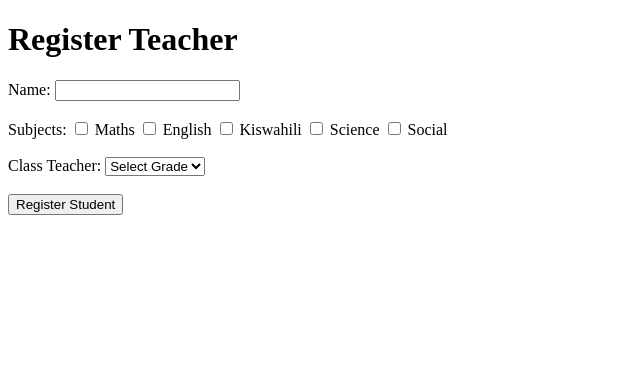
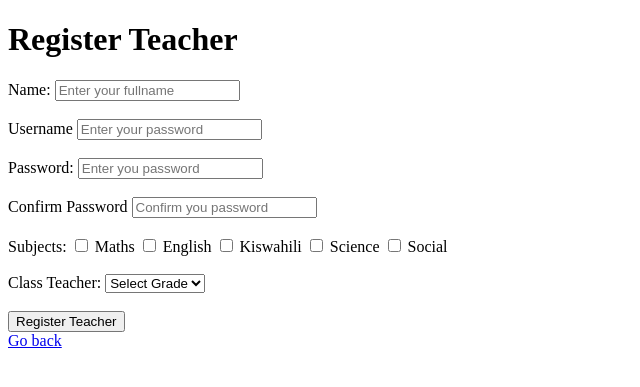
Before and after one commit to collins05-munene/dj4e-projects, a Django app: page /create-teacher/ in a window 1280 px wide. Shown: the top 387 px of the page, without its empty margins (0-640 px from the left). Run offline with Django 5.2, Linux system fonts and the light colour scheme; data comes from the database, SQL or seed files in the repository; both versions use the stored data as it was after the commit.

Commit message:
Day 4: Basic concepts for Schoold folder completed on Day 3

```diff
--- a/School/apps/templates/apps/create-teacher.html
+++ b/School/apps/templates/apps/create-teacher.html
@@ -7,7 +7,13 @@
     <form method="POST">
         {% csrf_token %}
         <label>Name: </label>
-        <input type="text" name="name" required>
+        <input type="text" name="name" placeholder='Enter your fullname' required><br><br>
+        <label>Username</label>
+        <input type="text" name="username" placeholder="Enter your password" required><br><br>
+        <label>Password: </label>
+        <input type="password" name="password" placeholder="Enter you password" required><br><br>
+        <label>Confirm Password</label>
+        <input type="password" name="confirm_password" placeholder="Confirm you password" required>
         <br>
         <br>
         <label>Subjects: </label>
@@ -25,6 +31,13 @@
             {% endfor %}
         </select>
         <br><br>
-        <button type="submit">Register Student</button>
+        <button type="submit">Register Teacher</button>
     </form>
+    {% if messages %}
+        {% for message in messages %}
+            <p>{{message}}</p>
+        {% endfor %}
+    {% endif %}
+    <a href="{% url 'admin-page' %}">Go back</a>
+
 {% endblock %}
--- a/School/apps/templates/apps/teacher-dashboard.html
+++ b/School/apps/templates/apps/teacher-dashboard.html
@@ -8,8 +8,7 @@
     {% csrf_token %}
     <button type="submit">Logout</button>
     </form>
-    <a href="{% url 'teacher-details' %}">Teacher Details</a>
-    <a href="{% url 'admin-page' %}">Admin Page</a>
+
 
 </ul>
     <h1> Welcome back, <span style="color: rgb(50, 86, 243);">{{user.username}}</span></h1>
--- a/School/apps/templates/apps/teacher-details.html
+++ b/School/apps/templates/apps/teacher-details.html
@@ -56,4 +56,9 @@
             {% endfor %}
         </tbody>
     </table>
+    {% if messages %}
+        {% for message in messages %}
+            <p>{{message}}</p>
+        {% endfor %}
+    {% endif %}
 {% endblock %}
--- a/School/apps/views.py
+++ b/School/apps/views.py
@@ -6,7 +6,8 @@ from .models import Student, Grade, Subject, Teacher
 from django.contrib.auth.mixins import LoginRequiredMixin, UserPassesTestMixin
 from django.contrib.auth import authenticate, login
 from django.contrib.auth.forms import AuthenticationForm
-
+from django.contrib.auth.models import User
+from django.contrib import messages
 # Create your views here.
 class CustomLoginView(View):
     def get(self, request):
@@ -48,7 +49,13 @@ class AdminPage(LoginRequiredMixin, UserPassesTestMixin, View):
         return render(request, 'apps/admin.html', context)
 
 
-class TeacherDetails(View):
+class TeacherDetails(LoginRequiredMixin, UserPassesTestMixin, View):
+    def test_func(self):
+        return self.request.user.is_staff
+
+    def handle_no_permission(self):
+        return render(self.request, 'apps/not_authorized.html')
+
     def get(self, request):
         teachers = Teacher.objects.all()
         class_teacher = Grade.objects.all()
@@ -67,21 +74,35 @@ class CreateTeacher(View):
         return render(request, 'apps/create-teacher.html', context)
 
     def post(self, request):
+
         name = request.POST.get('name')
-        grade_id = request.POST.get('grade')
-        subject_ids = request.POST.getlist('subjects')
+        username = request.POST.get('username')
+        password = request.POST.get("password")
+        confirm_password = request.POST.get('confirm_password')
+        selected_subjects = request.POST.getlist('subjects')
+        selected_grade = request.POST.get('grade')
 
-        teacher = Teacher.objects.create(name=name)
 
-        if subject_ids:
-            teacher.subject.set(subject_ids)
+        if password != confirm_password:
+            messages.error(request, "Passwords do not match.")
+            return redirect("create-teacher")
 
-        if grade_id:
-            grade = Grade.objects.get(id=grade_id)
+        if User.objects.filter(username=username).exists():
+            messages.error(request, "Username already exists")
+            return redirect("create-teacher")
+
+        user = User.objects.create_user(username=username, password=password)
+
+        teacher = Teacher.objects.create(user=user, name=name)
+        teacher.subject.set(selected_subjects)
+
+        if selected_grade:
+            grade = Grade.objects.get(id=selected_grade)
             grade.teacher = teacher
             grade.save()
 
-        return redirect('teacher-details')
+        messages.success(request, f"Teacher {name} registered successfully")
+        return redirect('login')
 
 class UpdateTeacher(View):
     def get(self, request, id):
@@ -89,32 +110,51 @@ class UpdateTeacher(View):
         subjects = Subject.objects.all()
         grades = Grade.objects.all()
 
+        assigned_grade_id =None
+        assigned_grade = Grade.objects.filter(teacher=teacher).first()
+        if assigned_grade:
+            assigned_grade_id = assigned_grade.id
+
         context = {
             'teacher': teacher,
             'subjects': subjects,
-            'grades': grades
+            'grades': grades,
+            'assigned_grade_id': assigned_grade_id
         }
         return render(request, 'apps/update-teacher.html', context)
 
     def post(self, request, id):
         teacher = get_object_or_404(Teacher, id=id)
+        user = teacher.user
 
-        teacher.name = request.POST.get('name')
-        teacher.save()
-        grade_id = request.POST.get('grade')
-        subject_ids = request.POST.getlist('subjects')
+        name = request.POST.get('name')
+        password = request.POST.get('password')
+        confirm_password = request.POST.get('confirm_password')
+        selected_subjects = request.POST.getlist('subjects')
+        selected_grade = request.POST.get('grade')
 
-        Grade.objects.filter(teacher=teacher).update(teacher=None)
-        if grade_id:
-            grade = Grade.objects.get(id=grade_id)
+        if password and password != confirm_password:
+            messages.error(request, "Passwords do not match")
+            return redirect('update-teacher')
+
+        if password:
+            user.set_password(password)
+            user.save()
+
+        teacher.name = name
+        teacher.subject.set(selected_subjects)
+
+        if selected_grade:
+            grade = Grade.objects.get(id=selected_grade)
             grade.teacher = teacher
             grade.save()
+        else:
+            Grade.objects.filter(teacher=teacher).update(teacher=None)
 
+        teacher.save()
+        messages.success(request, f"Teacher {name} updated successfully. ")
+        return redirect('teacher-details')
 
-        if subject_ids:
-            teacher.subject.set(subject_ids)
-
-        return redirect('teacher-details')
 
 class TeacherDeleteView(DeleteView):
     model = Teacher
```
Also changed, not shown: School/apps/templates/apps/update-teacher.html (+12 -5 lines), School/db.sqlite3.
